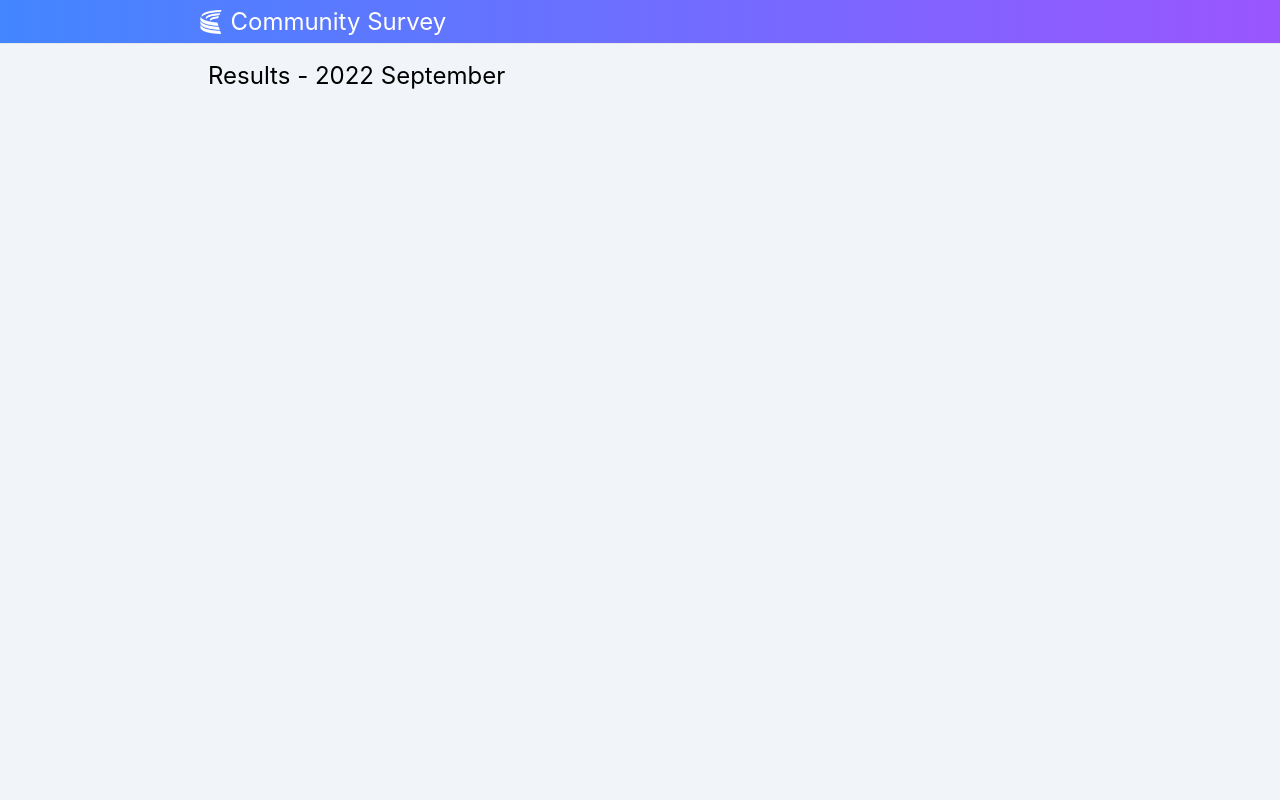
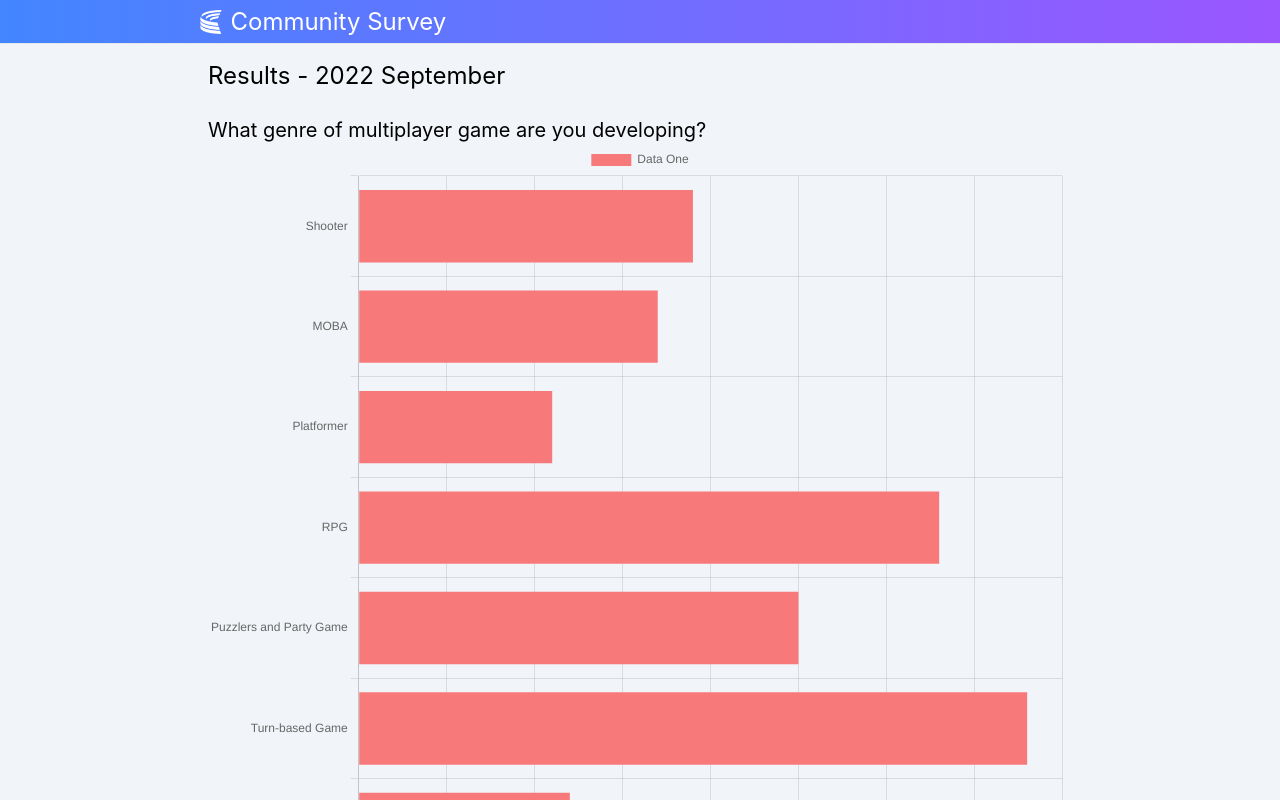
Before and after one commit to Wenish/colyseus-community-survey, a Vue app: page /survey/2022 in a window 1280 px wide. Shown: the top 800 px of the page. Built offline with nearby package versions, Linux system fonts and the light colour scheme.

Commit message:
add chart

```diff
--- a/package.json
+++ b/package.json
@@ -9,8 +9,10 @@
     "preview": "vite preview"
   },
   "dependencies": {
+    "chart.js": "^3.9.1",
     "pinia": "^2.0.22",
     "vue": "^3.2.37",
+    "vue-chartjs": "^4.1.1",
     "vue-router": "^4.1.5"
   },
   "devDependencies": {
--- /dev/null
+++ b/src/components/BarChart.vue
@@ -0,0 +1,38 @@
+<template>
+    <div>
+        <h2>What genre of multiplayer game are you developing?</h2>
+        <Bar
+        :chart-options="{
+            responsive: true,
+            indexAxis: 'y',
+        }"
+            :chart-data="chartData"
+        />
+    </div>
+</template>
+<script lang="ts" setup>
+import { Bar } from 'vue-chartjs'
+import { Chart as ChartJS, Title, Tooltip, Legend, BarElement, CategoryScale, LinearScale } from 'chart.js'
+
+const chartData = {
+      labels: [
+        'Shooter',
+        'MOBA',
+        'Platformer',
+        'RPG',
+        'Puzzlers and Party Game',
+        'Turn-based Game',
+        'Sandbox',
+        'Other'
+      ],
+      datasets: [
+        {
+          label: 'Data One',
+          backgroundColor: '#f87979',
+          data: [19, 17, 11, 33, 25, 38, 12, 8]
+        }
+      ]
+    }
+
+ChartJS.register(Title, Tooltip, Legend, BarElement, CategoryScale, LinearScale)
+</script>
--- a/src/pages/PageSurvey2022.vue
+++ b/src/pages/PageSurvey2022.vue
@@ -1,6 +1,8 @@
 <template>
     <LayoutBase>
         <h1>Results - 2022 September</h1>
+        <br />
+        <BarChart></BarChart>
     </LayoutBase>
     <div>
 
@@ -8,4 +10,5 @@
 </template>
 <script lang="ts" setup>
 import LayoutBase from '../layouts/LayoutBase.vue';
+import BarChart from '../components/BarChart.vue';
 </script>
```
Also changed, not shown: 1 other file (tests, documents, lock files or other folders).
